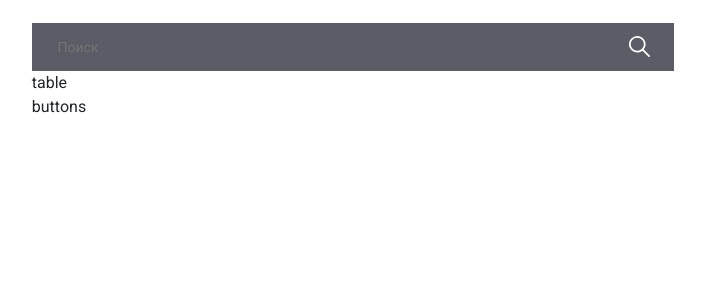
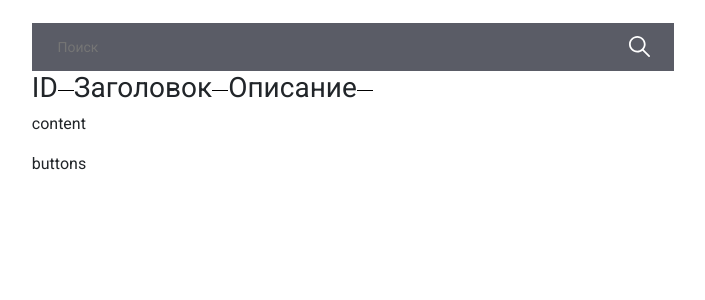
Before and after one commit to webRofl/business_sector, a React (Create React App) app: page / in a window 1280 px wide. Shown: the top 300 px of the page, without its empty margins (45-750 px from the left). Built offline with nearby package versions, Linux system fonts and the light colour scheme.

Commit message:
start working on logic

```diff
--- a/package.json
+++ b/package.json
@@ -20,6 +20,7 @@
     "react-router-dom": "^6.3.0",
     "react-scripts": "5.0.1",
     "redux": "^4.2.0",
+    "redux-saga": "^1.1.3",
     "typescript": "^4.6.4",
     "web-vitals": "^2.1.4"
   },
--- /dev/null
+++ b/src/components/MainTable/ContentTable/ContentTable.tsx
@@ -0,0 +1,7 @@
+import React from 'react';
+
+const ContentTable = () => {
+  return <p>content</p>;
+};
+
+export default ContentTable;
--- /dev/null
+++ b/src/components/MainTable/HeaderTable/HeaderTable.module.css
@@ -0,0 +1,16 @@
+.mainTable__headerBlock {
+    display: flex;
+}
+
+.mainTable__headerArrowBlock {
+    display: flex;
+    justify-content: center;
+    align-items: center;
+}
+
+.mainTable__headerArrow {
+    width: 8px;
+    height: 1px;
+    border-bottom: 1px solid black;
+    margin-bottom: 1px;
+}
--- /dev/null
+++ b/src/components/MainTable/HeaderTable/HeaderTable.tsx
@@ -0,0 +1,28 @@
+import React from 'react';
+import classes from './HeaderTable.module.css';
+
+type HeaderTableProps = {};
+
+const HeaderTable: React.FC<HeaderTableProps> = () => {
+  return (
+    <div className={classes.mainTable__headerBlock}>
+      <div className={classes.mainTable__headerArrowBlock}>
+        <h3>ID</h3>
+        <div className={classes.mainTable__headerArrow}></div>
+        <div className={classes.mainTable__headerArrow}></div>
+      </div>
+      <div className={classes.mainTable__headerArrowBlock}>
+        <h3>Заголовок</h3>
+        <div className={classes.mainTable__headerArrow}></div>
+        <div className={classes.mainTable__headerArrow}></div>
+      </div>
+      <div className={classes.mainTable__headerArrowBlock}>
+        <h3>Описание</h3>
+        <div className={classes.mainTable__headerArrow}></div>
+        <div className={classes.mainTable__headerArrow}></div>
+      </div>
+    </div>
+  );
+};
+
+export default HeaderTable;
--- a/src/components/MainTable/MainTable.tsx
+++ b/src/components/MainTable/MainTable.tsx
@@ -1,10 +1,17 @@
 import React from 'react';
+import ContentTable from './ContentTable/ContentTable';
+import HeaderTable from './HeaderTable/HeaderTable';
 import classes from './MainTable.module.css';
 
 type MainTableProps = {};
 
 const MainTable: React.FC<MainTableProps> = () => {
-  return <div>table</div>;
+  return (
+    <>
+      <HeaderTable />
+      <ContentTable />
+    </>
+  );
 };
 
 export default MainTable;
--- /dev/null
+++ b/src/types/types.ts
@@ -0,0 +1,6 @@
+export type User = {
+  userId: number;
+  id: number;
+  title: string;
+  body: string;
+};
```
Also changed, not shown: src/redux/saga/LoadUsersSaga.ts (added, +8 -0 lines), src/redux/store.ts (added, +13 -0 lines), src/redux/usersReducer.ts (added, +30 -0 lines), 1 other file (tests, documents, lock files or other folders).
